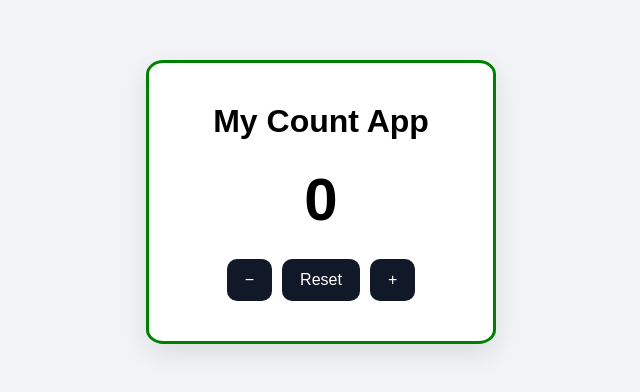
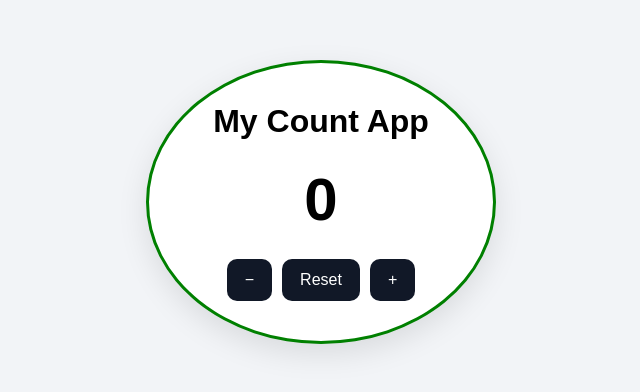
Before and after one commit to jawadakbar65/React-deployment, a React (Vite) app: page / in a window 1280 px wide. Shown: the part 198-590 px from the top of the page, without its empty margins (319-959 px from the left). Built offline with nearby package versions, Linux system fonts and the light colour scheme.

Commit message:
animaton

```diff
--- a/src/index.css
+++ b/src/index.css
@@ -24,15 +24,17 @@ body {
   background: white;
   border-radius: 20px;
   box-shadow: 0 10px 30px rgba(0, 0, 0, 0.1);
-  animation: br 0.10s linear infinite;
+  animation: br 1s linear infinite;
 }
 
 @keyframes br{
   0%{
     border-radius: 20%/40%;
+    transition: 1s;
   }
   50%,100%{
-    border-radius: 5%
+    border-radius: 50%;
+    transition: 1s;
   }
 }
 
```
